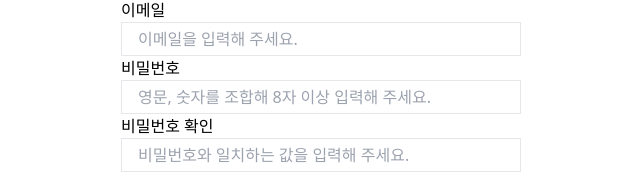
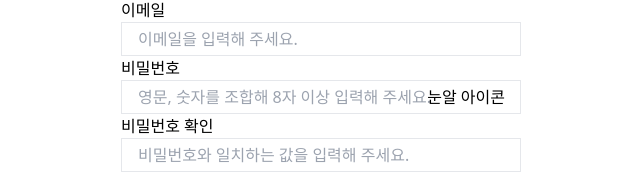
Before and after one commit to Seung-wan/codeit-weekly15-mission, a Next.js app: page /sign-up in a window 1280 px wide. Shown: the part 320-493 px from the top of the page, without its empty margins (319-959 px from the left). Built offline with nearby package versions, Linux system fonts and the light colour scheme.

Commit message:
눈 모양 아이콘 클릭시 비밀번호의 문자열이 보이기도 하고, 가려지나요?

```diff
--- a/app/login/page.tsx
+++ b/app/login/page.tsx
@@ -6,6 +6,7 @@ import { useForm } from 'react-hook-form';
 
 import { ROUTE_PATHS } from '../_constants/route';
 import { REGEX } from '../_constants/regex';
+import { useState } from 'react';
 
 interface FieldValues {
   email: string;
@@ -23,6 +24,12 @@ export default function LoginPage() {
   } = useForm<FieldValues>({
     mode: 'onBlur',
   });
+
+  const [passwordType, setPasswordType] = useState('type');
+
+  const handleClickTogglePasswordType = () => {
+    setPasswordType((prev) => (prev === 'type' ? 'password' : 'type'));
+  };
 
   const onSubmit = async () => {
     try {
@@ -68,6 +75,7 @@ export default function LoginPage() {
         <div className="flex flex-col">
           <label htmlFor="email">이메일</label>
           <input
+            type="text"
             id="email"
             className="border h-8 p-4"
             placeholder="이메일을 입력해 주세요."
@@ -85,14 +93,23 @@ export default function LoginPage() {
         </div>
         <div className="flex flex-col">
           <label htmlFor="password">비밀번호</label>
+          <div className="relative">
             <input
+              type={passwordType}
               id="password"
-            className="border h-8 p-4"
+              className="border h-8 p-4 w-full"
               placeholder="비밀번호를 입력해 주세요."
               {...register('password', {
                 required: '비밀번호를 입력해주세요.',
               })}
             />
+            <div
+              onClick={handleClickTogglePasswordType}
+              className="absolute top-1/2 right-4 -translate-y-1/2"
+            >
+              눈알 아이콘
+            </div>
+          </div>
           {errors.password?.message && (
             <div className="text-red-800">{errors.password?.message}</div>
           )}
--- a/app/sign-up/page.tsx
+++ b/app/sign-up/page.tsx
@@ -6,6 +6,7 @@ import { useForm } from 'react-hook-form';
 
 import { ROUTE_PATHS } from '../_constants/route';
 import { REGEX } from '../_constants/regex';
+import { useState } from 'react';
 
 interface FieldValues {
   email: string;
@@ -25,6 +26,12 @@ export default function SignUpPage() {
   } = useForm<FieldValues>({
     mode: 'onBlur',
   });
+
+  const [passwordType, setPasswordType] = useState('type');
+
+  const handleClickTogglePasswordType = () => {
+    setPasswordType((prev) => (prev === 'type' ? 'password' : 'type'));
+  };
 
   const onSubmit = async () => {
     try {
@@ -70,6 +77,7 @@ export default function SignUpPage() {
           <label htmlFor="email">이메일</label>
           <input
             id="email"
+            type="text"
             className="border h-8 p-4"
             placeholder="이메일을 입력해 주세요."
             {...register('email', {
@@ -86,9 +94,11 @@ export default function SignUpPage() {
         </div>
         <div className="flex flex-col">
           <label htmlFor="password">비밀번호</label>
+          <div className="relative">
             <input
               id="password"
-            className="border h-8 p-4"
+              type={passwordType}
+              className="border h-8 p-4 w-full"
               placeholder="영문, 숫자를 조합해 8자 이상 입력해 주세요."
               {...register('password', {
                 required: '비밀번호를 입력해주세요.',
@@ -106,6 +116,13 @@ export default function SignUpPage() {
                 },
               })}
             />
+            <div
+              onClick={handleClickTogglePasswordType}
+              className="absolute top-1/2 right-4 -translate-y-1/2"
+            >
+              눈알 아이콘
+            </div>
+          </div>
 
           {errors.password?.message && (
             <div className="text-red-800">{errors.password?.message}</div>
```
Also changed, not shown: 1 other file (tests, documents, lock files or other folders). Lines whose indentation alone changed are shown as unchanged.
